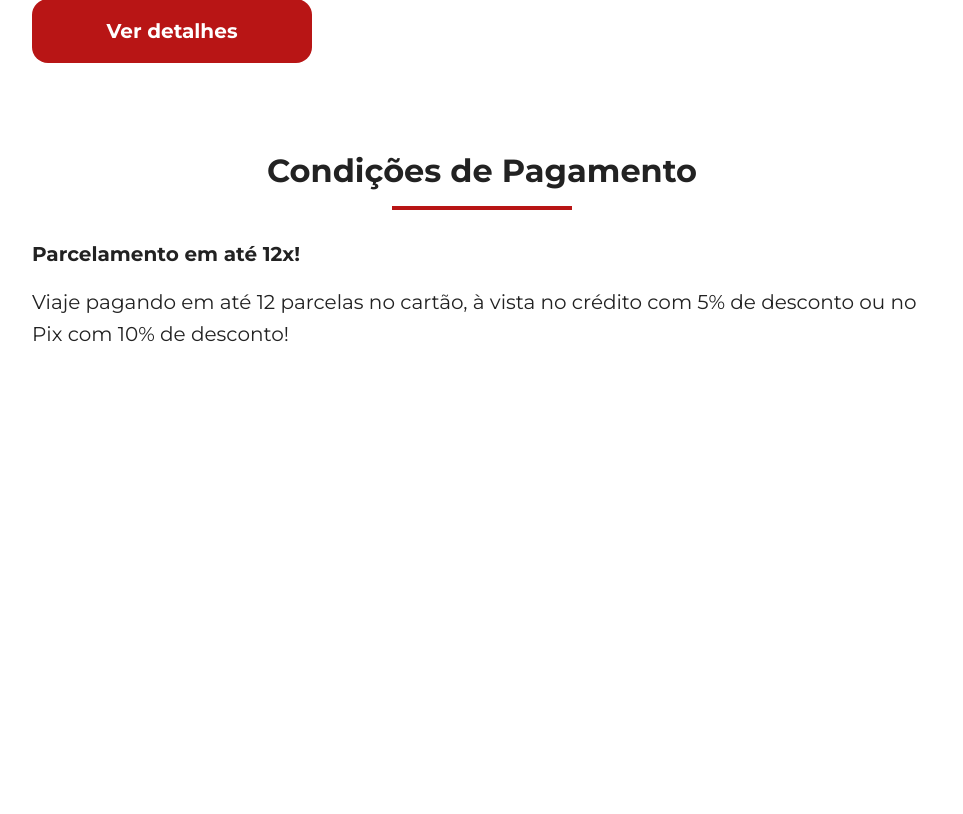
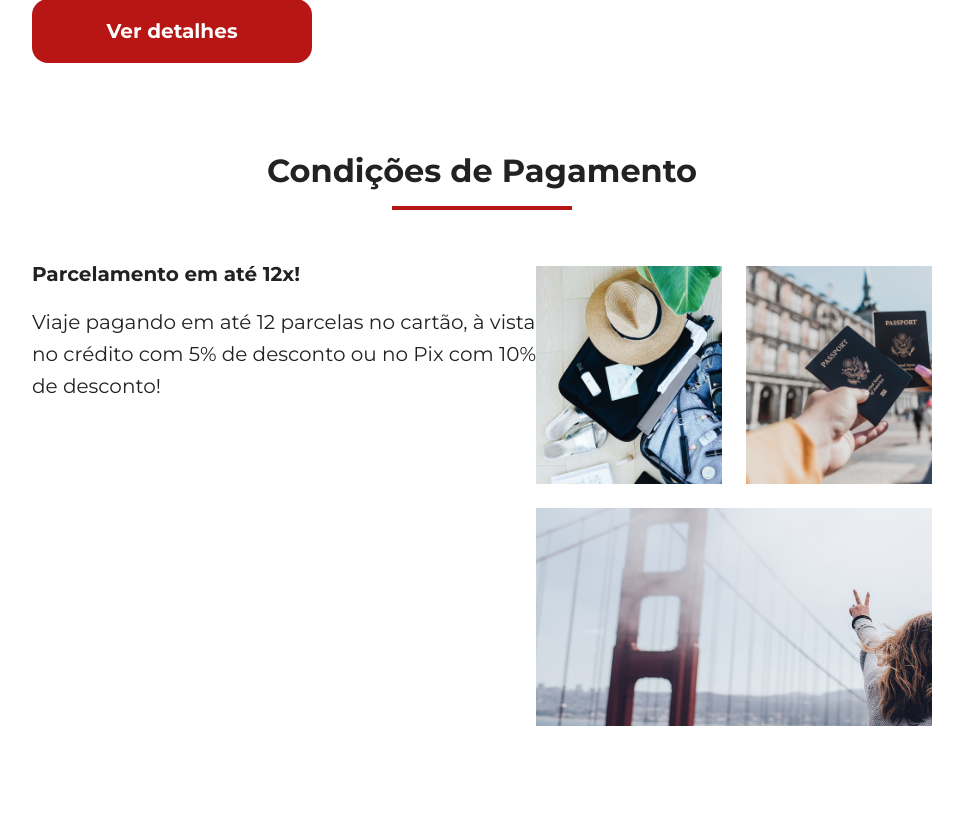
Before and after one commit to RyanFurtado44/jornada-viagens, a PHP site: page / in a window 1280 px wide. Shown: the part 4085-4899 px from the top of the page, without its empty margins (158-1121 px from the left). Before the commit the page ends 4427 px from the top, so only its background shows below. Run offline with PHP 8.4, Linux system fonts and the light colour scheme.

Commit message:
adiciona grid

```diff
--- a/css/offers.css
+++ b/css/offers.css
@@ -28,7 +28,7 @@
 }
 
 .offers-cards .card header span {
-  font-size: 32px;
+  font-size: 36px;
   margin-top: 24px;
   display: inline-block;
 }
@@ -70,7 +70,7 @@
   }
 
   .card header h3 {
-    font-size: 48px;
+    font-size: 42px;
   }
 
   .card header span {
--- a/css/payments.css
+++ b/css/payments.css
@@ -0,0 +1,62 @@
+.payments .content-container .image-gallery {
+  display: grid;
+  grid-template-columns: 1fr 1fr;
+  gap: 24px;
+  height: 460px;
+  margin-top: 24px;
+  width: 100%;
+}
+
+.payments .content-container {
+  display: flex;
+}
+
+.payments .content-container .image-gallery .image.first {
+  background: url(../img/gallery1-mobile.jpg) no-repeat;
+  background-size: cover;
+}
+
+.payments .content-container .image-gallery .image.second {
+  background: url(../img/gallery2-mobile.jpg) no-repeat;
+  background-size: cover;
+}
+
+.payments .content-container .image-gallery .image.thirdy {
+  background: url(../img/gallery3-mobile.jpg) no-repeat;
+  background-size: cover;
+}
+
+.payments .content-container .image-gallery .image.colspan-2 {
+  grid-column: span 2;
+}
+
+@media screen and (min-width: 768px) {
+  .payments .content-container .image-gallery .image.first {
+    background: url(../img/gallery1-tablet.jpg) no-repeat;
+    background-size: cover;
+  }
+
+  .payments .content-container .image-gallery .image.second {
+    background: url(../img/gallery2-tablet.jpg) no-repeat;
+    background-size: cover;
+  }
+
+  .payments .content-container .image-gallery .image.thirdy {
+    background: url(../img/gallery3-tablet.jpg) no-repeat;
+    background-size: cover;
+  }
+}
+
+@media screen and (min-width: 1440px) {
+  .payments .content-container {
+    justify-content: space-between;
+  }
+
+  .payments .content-container .text-gallery {
+    width: 360px;
+  }
+
+  .payments .content-container .image-gallery {
+    width: 790px;
+  }
+}
--- a/index.html
+++ b/index.html
@@ -194,15 +194,18 @@
         <h2>Condições de Pagamento</h2>
         <hr />
       </div>
-      <div class="text-content">
+      <div class="content-container">
+        <div class="text-gallery">
         <h3 class="content-title">Parcelamento em até 12x!</h3>
         <p class="content-text">Viaje pagando em até 12 parcelas no cartão, à vista no crédito com 5% de desconto ou no Pix com 10% de desconto! </p>
       </div>
-      <div class="image-content">
-        <div class="image bag"></div>
-        <div class="image passport"></div>
-        <div class="image people"></div>
+      <div class="image-gallery">
+        <div class="image first"></div>
+        <div class="image second"></div>
+        <div class="image thirdy colspan-2"></div>
       </div>
+      </div>
+
     </section>
   </body>
 </html>
```
Also changed, not shown: img/gallery1-mobile.jpg (added), img/gallery1-tablet.jpg (added), img/gallery2-mobile.jpg (added), img/gallery2-tablet.jpg (added), img/gallery3-mobile.jpg (added), img/gallery3-tablet.jpg (added).
